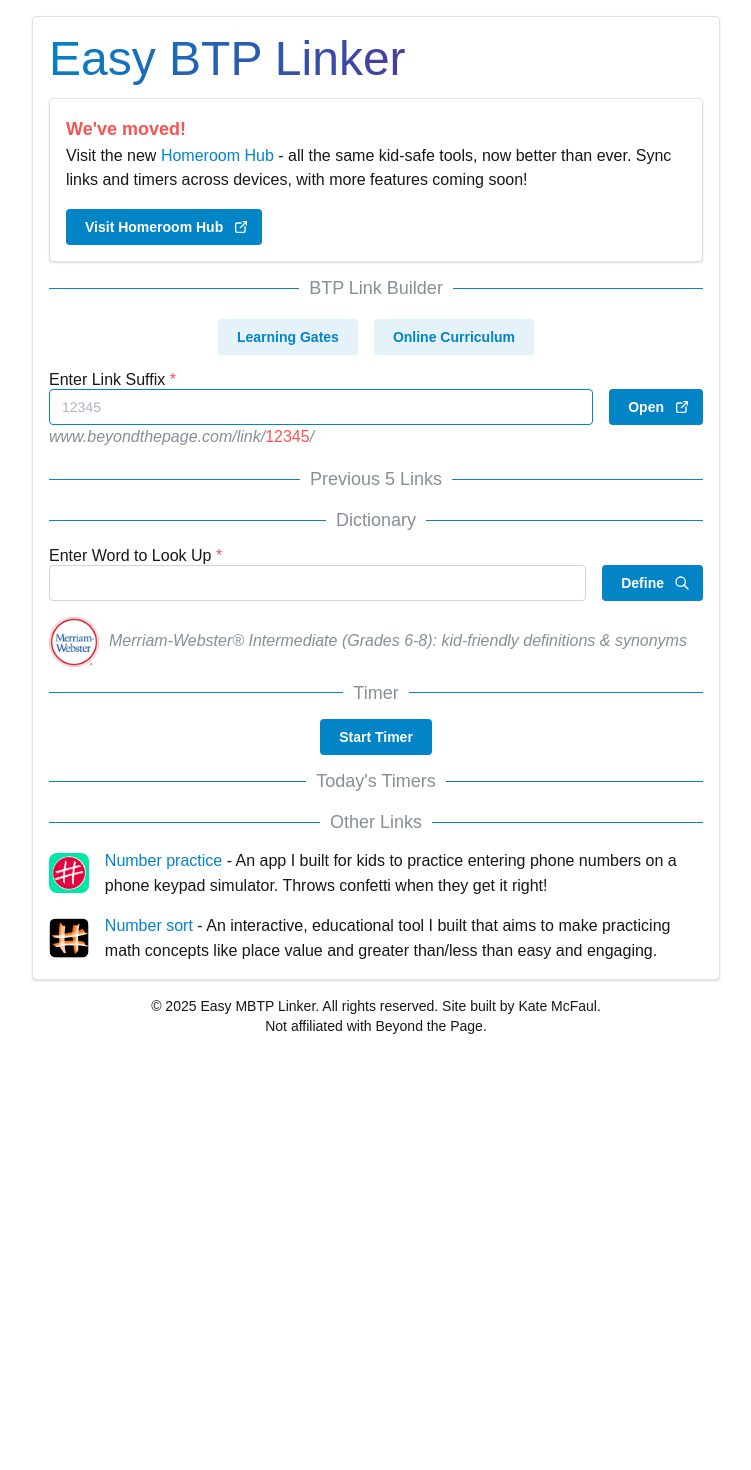
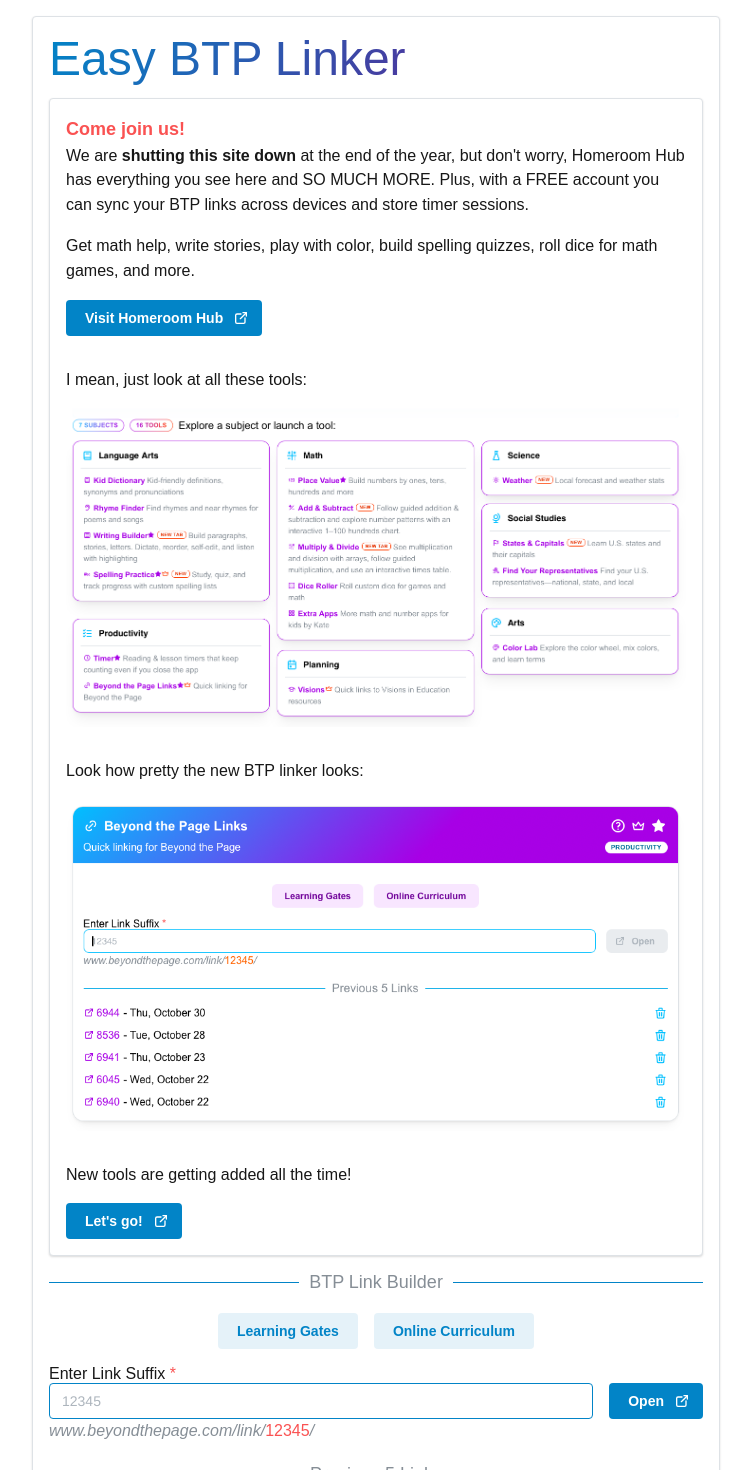
Before and after one commit to craftykate/mbtp-linker, a Next.js app: page / in a window 1280 px wide. Shown: the top 1470 px of the page, without its empty margins (264-1015 px from the left). Before the commit the page ends 1036 px from the top, so only its background shows below. Built offline with nearby package versions, Linux system fonts and the light colour scheme.

Commit message:
Updated shutdown message

```diff
--- a/components/layout/header/Header.tsx
+++ b/components/layout/header/Header.tsx
@@ -1,8 +1,10 @@
 "use client";
 
-import { Anchor, Button, Paper, Text } from "@mantine/core";
+import { Button, Paper, Text, Image } from "@mantine/core";
 import { IconExternalLink } from "@tabler/icons-react";
 import { logUi } from "@/lib/logging/client-logging/logClient";
+import HomeroomHub from "@/public/images/homeroom-hub.png";
+import BTP from "@/public/images/btp-screenshot.png";
 
 export default function Header() {
   const handleLogClick = (
@@ -35,26 +37,18 @@
       <Paper withBorder p="md">
         <Text c="red" size="lg">
           <Text span fw="bold">
-            We&apos;ve moved!
+            Come join us!
           </Text>
         </Text>
+        <Text mb="md">
+          We are <b>shutting this site down</b> at the end of the year, but
+          don&apos;t worry, Homeroom Hub has everything you see here and SO MUCH
+          MORE. Plus, with a FREE account you can sync your BTP links across
+          devices and store timer sessions.
+        </Text>
         <Text>
-          Visit the new{" "}
-          <Anchor
-            href="https://homeroom-hub.vercel.app"
-            onClick={() =>
-              handleLogClick(
-                "external_link_click",
-                "homeroom-hub",
-                "https://homeroom-hub.vercel.app",
-                "Homeroom Hub"
-              )
-            }
-          >
-            Homeroom Hub
-          </Anchor>{" "}
-          - all the same kid-safe tools, now better than ever. Sync links and
-          timers across devices, with more features coming soon!
+          Get math help, write stories, play with color, build spelling quizzes,
+          roll dice for math games, and more.
         </Text>
         <Button
           rightSection={<IconExternalLink size="16" />}
@@ -70,6 +64,39 @@
         >
           Visit Homeroom Hub
         </Button>
+        <Text mt="xl">I mean, just look at all these tools:</Text>
+        <Image
+          src={HomeroomHub.src}
+          alt="Homeroom Hub"
+          mt="md"
+          radius="md"
+          width="100%"
+        />
+
+        <Text mt="xl">Look how pretty the new BTP linker looks:</Text>
+        <Image
+          src={BTP.src}
+          alt="BTP Linker"
+          mt="md"
+          radius="md"
+          width="100%"
+        />
+
+        <Text mt="xl">New tools are getting added all the time!</Text>
+        <Button
+          rightSection={<IconExternalLink size="16" />}
+          mt="md"
+          onClick={() =>
+            handleLogClick(
+              "button_click",
+              "homeroom-hub",
+              "https://homeroom-hub.vercel.app",
+              "Homeroom Hub"
+            )
+          }
+        >
+          Let&apos;s go!
+        </Button>
       </Paper>
     </>
   );
```
Also changed, not shown: public/images/btp-screenshot.png (added), public/images/homeroom-hub.png (added).
